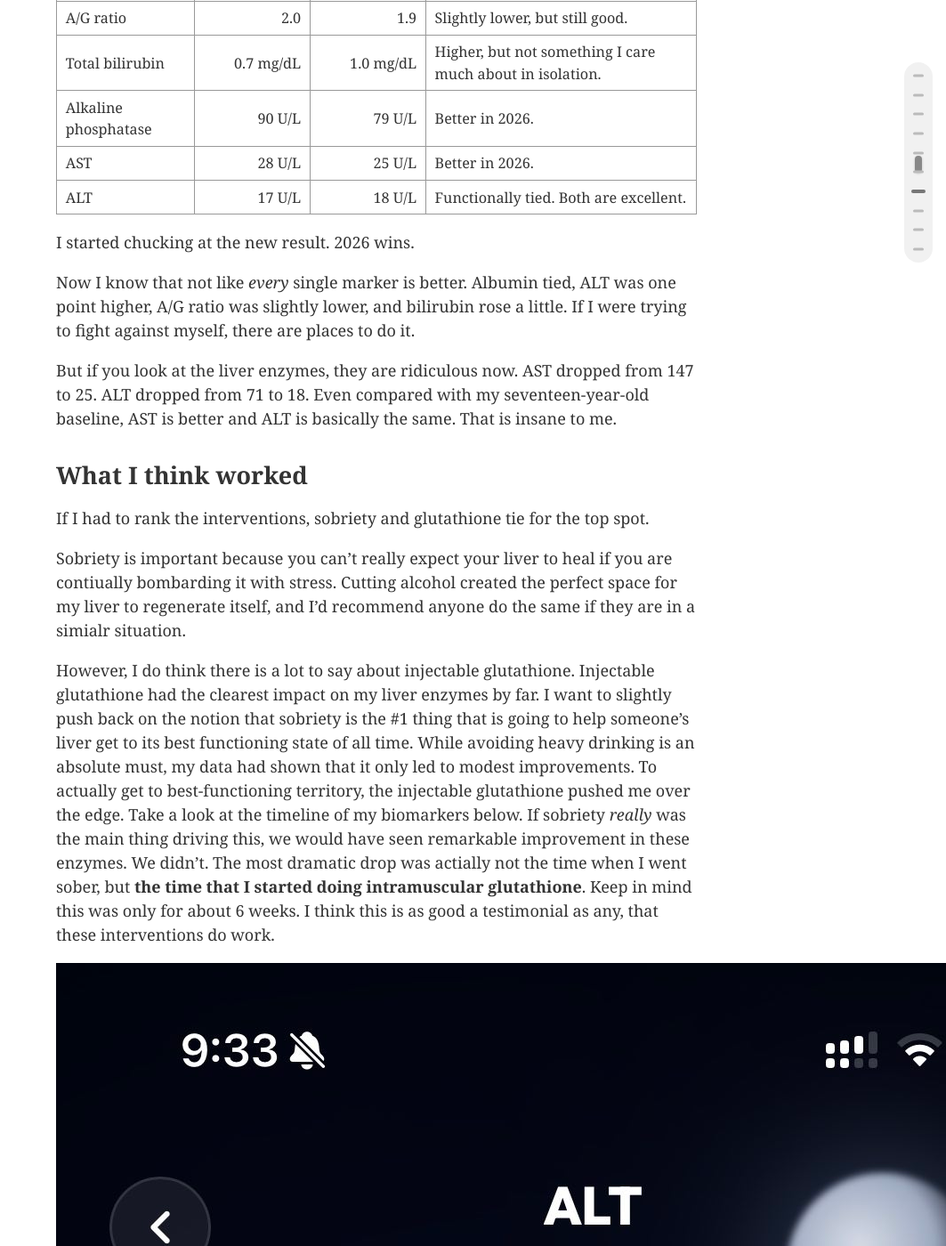
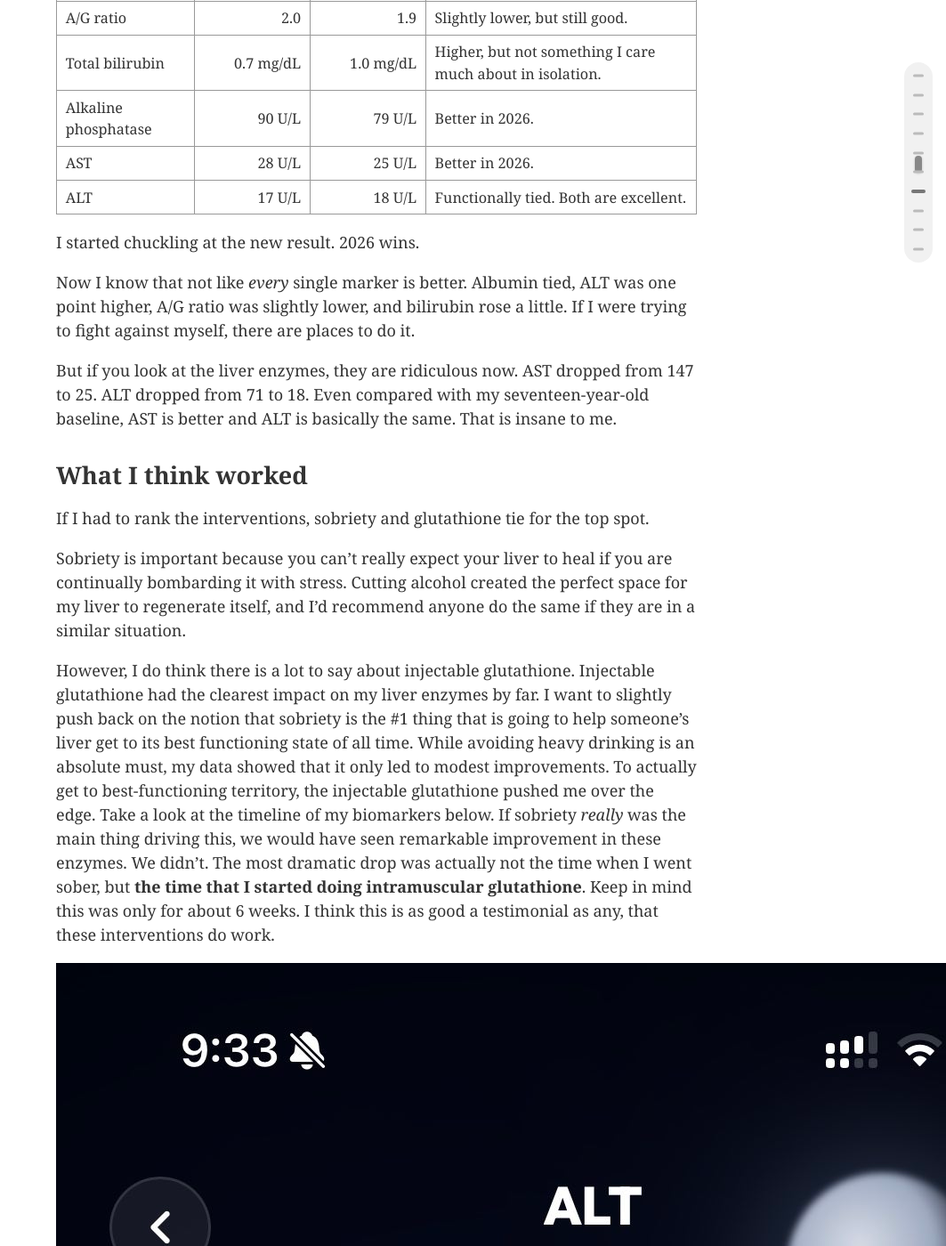
Before and after one commit to 0sps/sull1van.com, a Jekyll site: the page built from _posts/2026-05-19-Best-liver-of-all-time.md, in a window 1280 px wide and 1400 px high, scrolled down 6345 px. Shown: the whole window at 89% size, without its empty margins (217-1280 px from the left). Built offline with Jekyll 4.4.1, drawn with Linux system fonts in a browser that asks for light colours; some of the changed text lies outside the part shown.

Commit message:
typos of blood test articel

```diff
--- a/_posts/2026-05-19-Best-liver-of-all-time.md
+++ b/_posts/2026-05-19-Best-liver-of-all-time.md
@@ -79,7 +79,7 @@ Then there was twenty-four-year-old me:
 
 Yikes lol.
 
-While my liver was still functioning generally well at the time of this test, the enzymes were extremely worrisome. As I mentioned before, this was taken after I graduated college. For nearly the entire calendar year, from Summer 2023 to Fall 2024, I was out at a bar. It was interesting since I had drank little in 2025, at the time this test was done, but I stopped *becasue* the hangovers were getting too bad, so I knew any bad results were a sign of latent liver injury.
+While my liver was still functioning generally well at the time of this test, the enzymes were extremely worrisome. As I mentioned before, this was taken after I graduated college. For nearly the entire calendar year, from Summer 2023 to Fall 2024, I was out at a bar. It was interesting since I had drank little in 2025, at the time this test was done, but I stopped *because* the hangovers were getting too bad, so I knew any bad results were a sign of latent liver injury.
 
 Needless to say, after getting this test, I was motivated to finally take charge of my liver health.
 
@@ -168,7 +168,7 @@ Here is the oldest test against the newest test, complete with the trends we tal
 | ALT | 17 U/L | 18 U/L | Functionally tied. Both are excellent. |
 
 
-I started chucking at the new result. 2026 wins.
+I started chuckling at the new result. 2026 wins.
 
 Now I know that not like *every* single marker is better. Albumin tied, ALT was one point higher, A/G ratio was slightly lower, and bilirubin rose a little. If I were trying to fight against myself, there are places to do it.
 
@@ -180,9 +180,9 @@ But if you look at the liver enzymes, they are ridiculous now. AST dropped from
 
 If I had to rank the interventions, sobriety and glutathione tie for the top spot.
 
-Sobriety is important because you can't really expect your liver to heal if you are contiually bombarding it with stress. Cutting alcohol created the perfect space for my liver to regenerate itself, and I'd recommend anyone do the same if they are in a simialr situation.
+Sobriety is important because you can't really expect your liver to heal if you are continually bombarding it with stress. Cutting alcohol created the perfect space for my liver to regenerate itself, and I'd recommend anyone do the same if they are in a similar situation.
 
-However, I do think there is a lot to say about injectable glutathione. Injectable glutathione had the clearest impact on my liver enzymes by far. I want to slightly push back on the notion that sobriety is the #1 thing that is going to help someone's liver get to its best functioning state of all time. While avoiding heavy drinking is an absolute must, my data had shown that it only led to modest improvements. To actually get to best-functioning territory, the injectable glutathione pushed me over the edge. Take a look at the timeline of my biomarkers below. If sobriety _really_ was the main thing driving this, we would have seen remarkable improvement in these enzymes. We didn't. The most dramatic drop was actially not the time when I went sober, but **the time that I started doing intramuscular glutathione**. Keep in mind this was only for about 6 weeks. I think this is as good a testimonial as any, that these interventions do work.
+However, I do think there is a lot to say about injectable glutathione. Injectable glutathione had the clearest impact on my liver enzymes by far. I want to slightly push back on the notion that sobriety is the #1 thing that is going to help someone's liver get to its best functioning state of all time. While avoiding heavy drinking is an absolute must, my data showed that it only led to modest improvements. To actually get to best-functioning territory, the injectable glutathione pushed me over the edge. Take a look at the timeline of my biomarkers below. If sobriety _really_ was the main thing driving this, we would have seen remarkable improvement in these enzymes. We didn't. The most dramatic drop was actually not the time when I went sober, but **the time that I started doing intramuscular glutathione**. Keep in mind this was only for about 6 weeks. I think this is as good a testimonial as any, that these interventions do work.
 
 
   <!-- Row 1: screen1 & screen2 + caption -->
```
Also changed, not shown: other parts of _posts/2026-05-19-Best-liver-of-all-time.md (+8 -8 lines).
